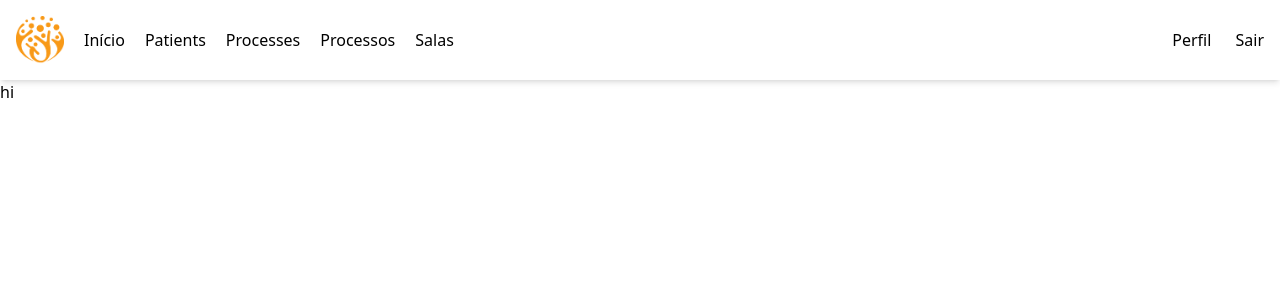
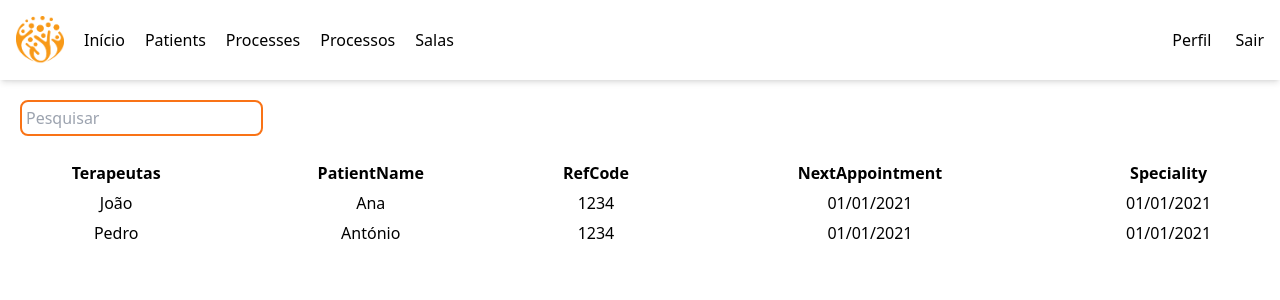
Before and after one commit to MindGest/mindgest-frontend, a SvelteKit app: page /user/therapist/records in a window 1280 px wide. Shown: the top 300 px of the page. Built offline with nearby package versions, Linux system fonts and the light colour scheme.

Commit message:
started table menu component

```diff
--- a/src/lib/components/SearchBar.svelte
+++ b/src/lib/components/SearchBar.svelte
@@ -1,7 +1,7 @@
 <script>
   export let placeholder;
-  export let query;
   export let filter;
+  let query;
 </script>
 
 <input
--- /dev/null
+++ b/src/lib/components/TableMenu.svelte
@@ -0,0 +1,21 @@
+<script>
+  import Table from '$lib/components/Table.svelte';
+  import translate from '$lib/utils/translate';
+  import SearchBar from './SearchBar.svelte';
+
+  export let data = [];
+  let filteredData = (data = data.map(row =>
+    Object.keys(row).reduce((acc, key) => {
+      acc[translate(key)] = row[key]; // TODO: deal with lists, tables
+      return acc;
+    }, {})
+  ));
+  const filter = query => {
+    filteredData = data.filter(element =>
+      Object.values(element).some(value => value.toLowerCase().includes(query.toLowerCase()))
+    );
+  };
+</script>
+
+<SearchBar placeholder={translate('search')} {filter} />
+<Table data={filteredData} />
--- a/src/lib/data/dictionary.json
+++ b/src/lib/data/dictionary.json
@@ -1,7 +1,9 @@
 {
-  "dashboard": "início",
-  "records": "processos",
-  "rooms": "salas",
-  "profile": "perfil",
-  "logout": "sair"
+    "dashboard": "início",
+    "records": "processos",
+    "rooms": "salas",
+    "profile": "perfil",
+    "logout": "sair",
+    "search": "pesquisar",
+    "therapistListing": "terapeutas"
 }
--- a/src/routes/user/therapist/records/+page.svelte
+++ b/src/routes/user/therapist/records/+page.svelte
@@ -1 +1,22 @@
-<h1>hi</h1>
+<script>
+  import TableMenu from '$lib/components/TableMenu.svelte';
+
+  const data = [
+    {
+      therapistListing: 'João',
+      patientName: 'Ana',
+      refCode: '1234',
+      nextAppointment: '01/01/2021',
+      speciality: '01/01/2021'
+    },
+    {
+      therapistListing: 'Pedro',
+      patientName: 'António',
+      refCode: '1234',
+      nextAppointment: '01/01/2021',
+      speciality: '01/01/2021'
+    }
+  ]; // TODO: replace with API call
+</script>
+
+<TableMenu {data} />
```
